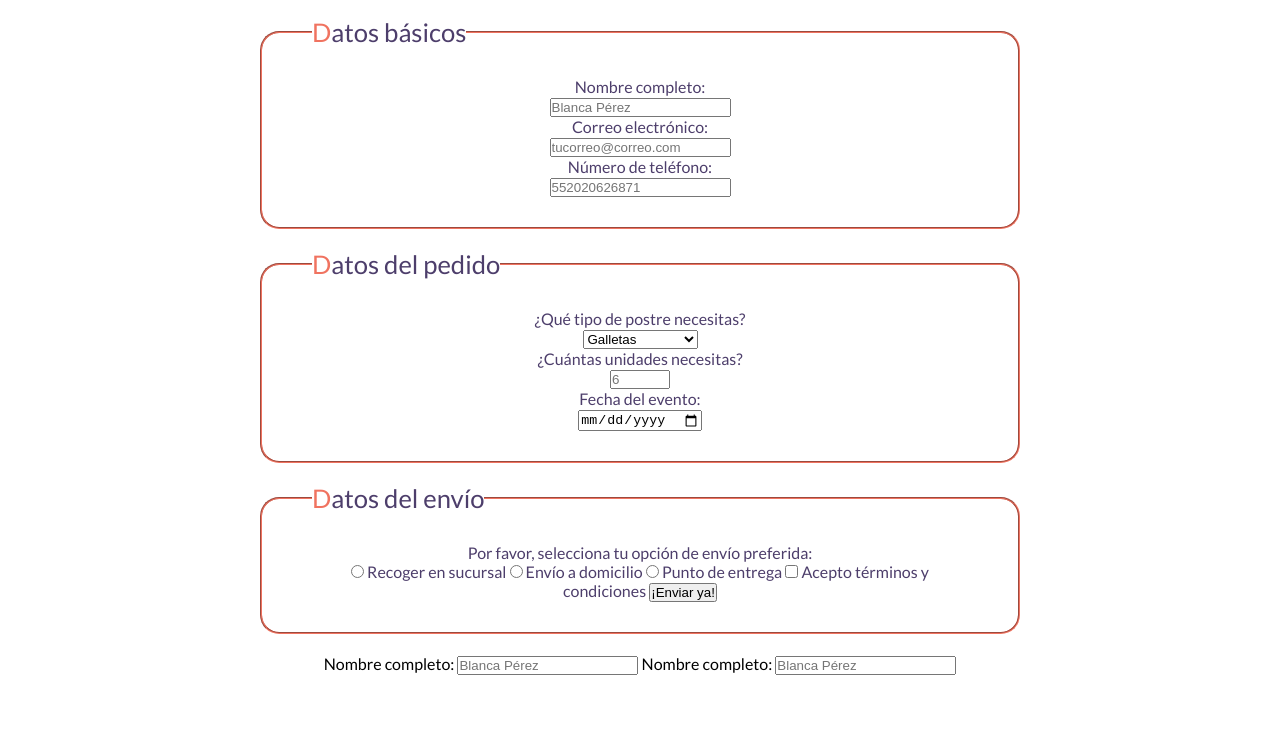
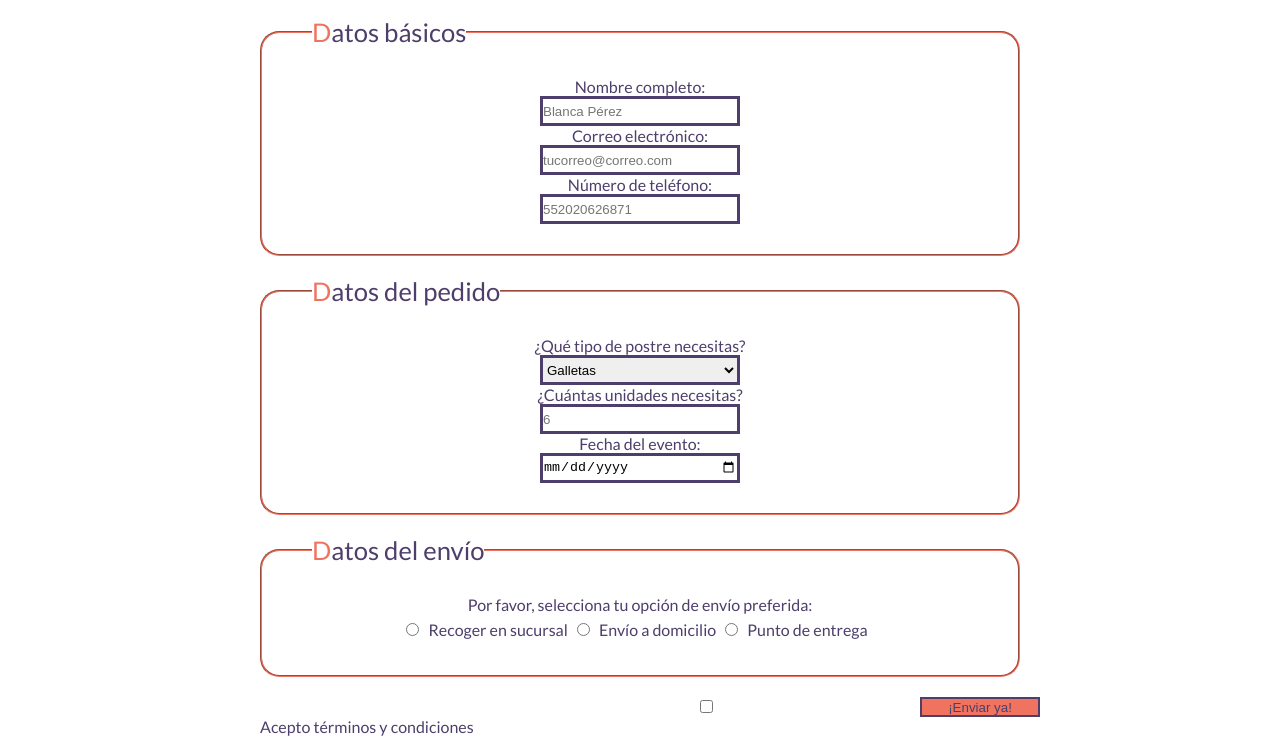
Before and after one commit to sergiotrrs/Ch38-sesiones, a plain HTML site: page web/assets/pages/formulario.html in a window 1280 px wide. Shown: the part 180-936 px from the top of the page. Before the commit the page ends 855 px from the top, so only its background shows below. Drawn offline with Linux system fonts and the light colour scheme.

Commit message:
style: formulario terminado

```diff
--- a/web/assets/css/formulario.css
+++ b/web/assets/css/formulario.css
@@ -89,3 +89,50 @@ legend::first-letter{
 #datos-pedido label{
     display: block; /* Hace que las etiquetas se muestren como elementos de bloque, así no utilizamos el br en html */
 }
+
+#datos-basicos input,
+#datos-pedido input{
+    border: 3px solid var(--color_elementos_fieldset);
+    width: 200px;
+    height: 30px;
+}
+
+/* Estilos a campos de entrada cuando estén focos */
+input[type="text"]:focus,
+input[type="email"]:focus,
+input[type="tel"]:focus,
+input[type="date"]:focus{
+    outline: none;
+    box-shadow: 5px 3px var(--color_elementos_fieldset);/* Agrega una sombra cuando se enfoca el campo */
+}
+
+#datos-pedido select[name="opciones-postre"]{
+    width: 200px;
+    height: 30px;
+    border: 3px solid var(--color_elementos_fieldset);
+}
+
+#datos-envio label{
+    display: inline-block;
+    padding: 2px;
+    margin:4px;
+}
+
+.terminos{
+    margin:20px;
+    color: var(--color_elementos_fieldset);
+    float:left;
+}
+
+button[type="submit"]{
+    width: 120px;
+    height: 20px;
+    float: right;
+    color: var(--color_elementos_fieldset);
+    background-color: var(--color_fieldset_boton);
+    border: 2px solid var(--color_elementos_fieldset);
+}
+
+button:active{
+    transform: scale(0.90); /* Reducir ligeramente el tañaño del botón cuando se active */
+}
--- a/web/assets/pages/formulario.html
+++ b/web/assets/pages/formulario.html
@@ -45,7 +45,7 @@
 
 
                 <label for="telefono">Número de teléfono:</label>
-                <input name="telefono" id="telefono"  required placeholder="552020626871">
+                <input name="telefono" id="telefono" type="tel" required placeholder="552020626871">
 
                 <!-- Es una mala práctica usar placeholder como nombre del dato que necesito que ingrese mi usuario <input type="text" placeholder="Nombre completo">-->
 
@@ -96,30 +96,13 @@
                 <input type="radio" id="opcion-envio3" name="opciones-envio">
                 <label for="opcion-envio3">Punto de entrega</label>
 
-
+            </fieldset>
 
                 <input name="terminos-condiciones" id="terminos-condiciones" type="checkbox">
-                <label for="terminos-condiciones">Acepto términos y condiciones</label>
-
-
+                <label for="terminos-condiciones" class="terminos">Acepto términos y condiciones</label>
 
                 <!--Existe el input de tipo submit, que se renderiza como botón de envío, pero existe la etiqueta button, específica para esto-->
                 <button type="submit"> ¡Enviar ya! </button>
-
-
-            </fieldset>
-
-
-            <!-- Manera 1 de asociar la etiqueta label -->
-            <label for="nombre"> Nombre completo: <input name="nombre" id="nombre" type="text" placeholder="Blanca Pérez" required></label>
-
-            <!-- Manera 2 de asociar la etiqueta label -->
-            <label for="nombre"> Nombre completo:</label>
-            <input name="nombre" id="nombre" type="text" placeholder="Blanca Pérez" required>
-            <!-- El valor del id de input, debe ser igual al valor del for en label -->
-
-
-
         </form>
     </main>
 </body>
```
